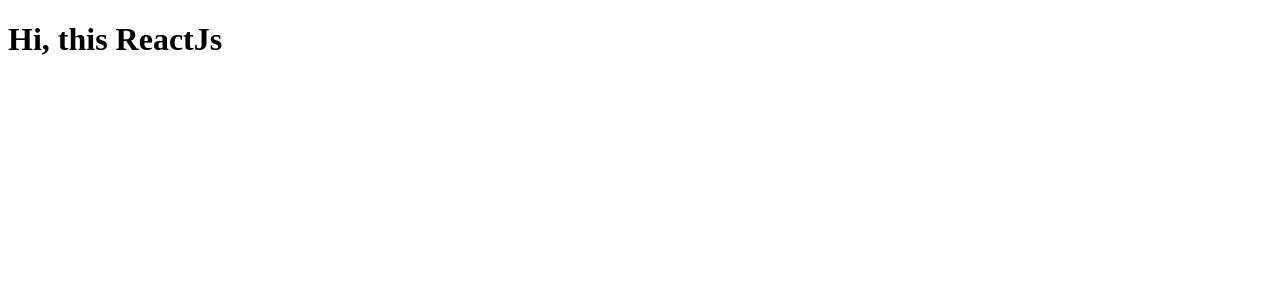
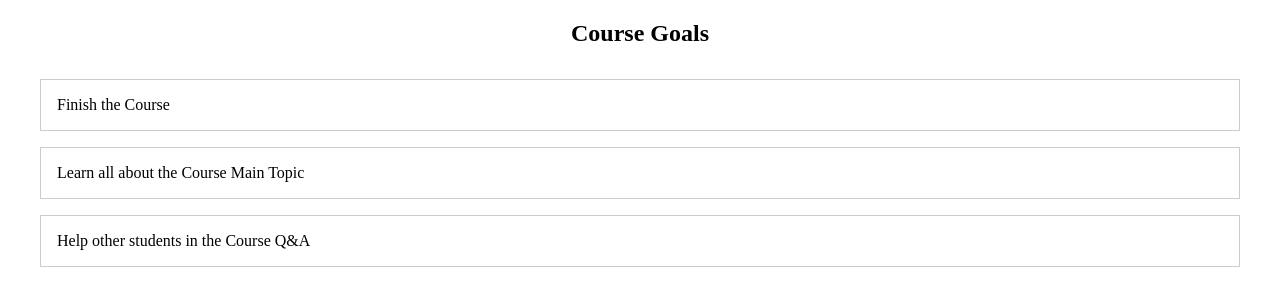
Before and after one commit to tanish-1/MERNRevs, a React (Vite) app: page / in a window 1280 px wide. Shown: the top 306 px of the page. Built offline with nearby package versions, Linux system fonts and the light colour scheme.

Commit message:
major changes applied

```diff
--- a/src/App.css
+++ b/src/App.css
@@ -0,0 +1,3 @@
+.course-goals h2{
+    text-align: center;
+}
--- a/src/App.jsx
+++ b/src/App.jsx
@@ -1,8 +1,13 @@
 import React from 'react'
-
+import './App.css'
+import GoalList from "./components/GoalList";
 function App() {
   return (
-   <h1 title="This works!">Hi, this ReactJs</h1> // React.createElement('h1',{title: 'This works'},"Hi, this ReactJs!")
+      <div className="course-goals">
+     <h2>Course Goals</h2>
+     <GoalList />
+      </div>
+   // <h1 title="This works!">Hi, this ReactJs</h1> // React.createElement('h1',{title: 'This works'},"Hi, this ReactJs!")
   )
 }
 
--- /dev/null
+++ b/src/components/GoalList.css
@@ -0,0 +1,11 @@
+.goal-list{
+    list-style: none;
+    margin: 2rem;
+    padding: 0;
+}
+
+.goal-list li {
+    margin: 1rem 0;
+    border: 1px solid #ccc;
+    padding: 1rem;
+}
--- /dev/null
+++ b/src/components/GoalList.jsx
@@ -0,0 +1,15 @@
+import React from 'react';
+
+import './GoalList.css'
+
+const GoalList= () => {
+    return (
+        <ul className="goal-list">
+            <li>Finish the Course</li>
+            <li>Learn all about the Course Main Topic</li>
+            <li>Help other students in the Course Q&amp;A</li>
+        </ul>
+    );
+}
+
+export default GoalList;
```
